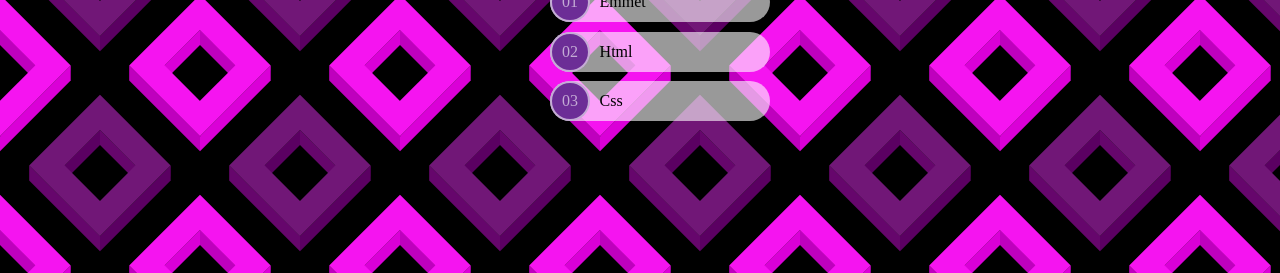
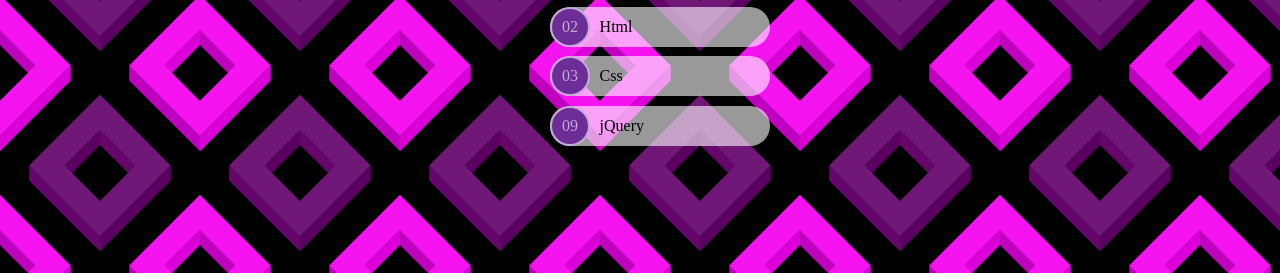
Before and after one commit to isaacramirez-07/adso3063934, a plain HTML site: page index.html in a window 1280 px wide. Shown: the part 527-800 px from the top of the page. Drawn offline with Linux system fonts and the light colour scheme; a web font is replaced by a local one.

Commit message:
agregamos codigo en visual

```diff
--- a/index.html
+++ b/index.html
@@ -29,6 +29,10 @@
                 <span>03</span>
                 Css
             </a>
+            <a href="09-jquery/index.html">
+                <span>09</span>
+                jQuery
+            </a>
         </menu>
     </main>
 </body>
```
